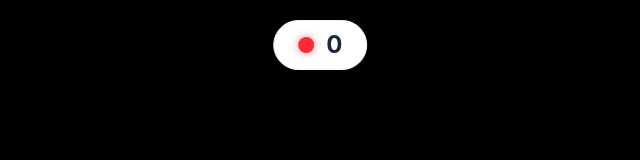
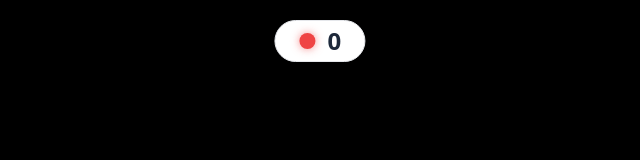
Before and after one commit to andreyyste/snakey-extension, a React (Vite) app: page / in a window 1280 px wide. Shown: the top 160 px of the page, without its empty margins (320-960 px from the left). Built offline with nearby package versions, Linux system fonts and the light colour scheme.

Commit message:
fix: remove global Tailwind preflight and body style overrides to prevent bleeding styles on host webpages, write scoped vanilla CSS for score display instead

```diff
--- a/src/App.tsx
+++ b/src/App.tsx
@@ -7,12 +7,9 @@ function App() {
   return (
     <>
       {/* Floating score display positioned at the top of the browser viewport */}
-      <div
-        id="score-display"
-        className="fixed top-5 left-1/2 -translate-x-1/2 z-[99999999] flex items-center gap-3 bg-white px-6 py-2 rounded-full shadow-md border border-gray-100 font-sans pointer-events-auto"
-      >
-        <div className="w-4 h-4 rounded-full bg-red-500 shadow-[0_0_8px_rgba(239,68,68,0.6)]"></div>
-        <span className="text-2xl font-bold text-slate-800 tracking-tight">{score}</span>
+      <div id="score-display">
+        <div className="score-dot"></div>
+        <span>{score}</span>
       </div>
 
       {/* Immediately mount the Game component */}
--- a/src/index.css
+++ b/src/index.css
@@ -1,7 +1,36 @@
-@import "tailwindcss";
+#score-display {
+  position: fixed !important;
+  top: 20px !important;
+  left: 50% !important;
+  transform: translateX(-50%) !important;
+  z-index: 99999999 !important;
+  display: flex !important;
+  align-items: center !important;
+  gap: 12px !important;
+  background-color: #ffffff !important;
+  padding: 8px 24px !important;
+  border-radius: 9999px !important;
+  box-shadow: 0 4px 6px -1px rgba(0, 0, 0, 0.1), 0 2px 4px -1px rgba(0, 0, 0, 0.06) !important;
+  border: 1px solid #e5e7eb !important;
+  font-family: ui-sans-serif, system-ui, -apple-system, BlinkMacSystemFont, "Segoe UI", Roboto, "Helvetica Neue", Arial, sans-serif !important;
+  pointer-events: auto !important;
+  box-sizing: border-box !important;
+}
 
-body {
-  margin: 0;
-  background-color: #f9fafb; /* gray-50 */
-  color: #111827; /* gray-900 */
+#score-display .score-dot {
+  width: 16px !important;
+  height: 16px !important;
+  border-radius: 50% !important;
+  background-color: #ef4444 !important;
+  box-shadow: 0 0 8px rgba(239, 68, 68, 0.6) !important;
+  box-sizing: border-box !important;
 }
+
+#score-display span {
+  font-size: 24px !important;
+  font-weight: 700 !important;
+  color: #1e293b !important;
+  letter-spacing: -0.025em !important;
+  font-family: inherit !important;
+  line-height: 1 !important;
+}
```
